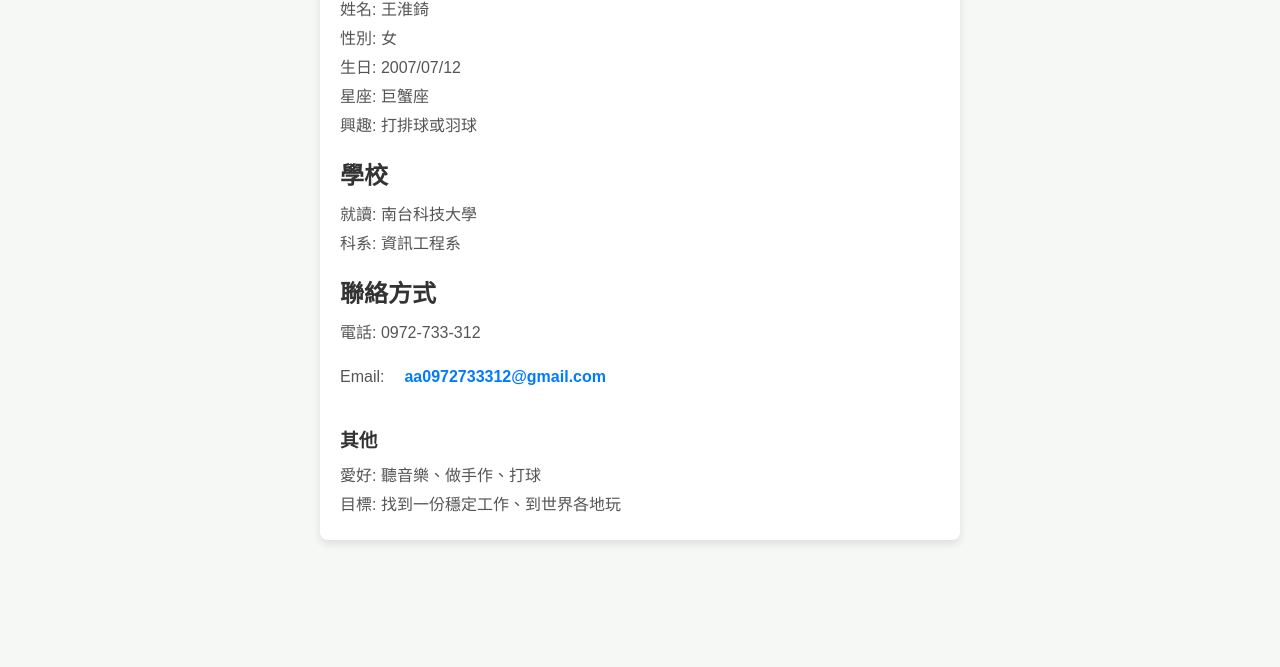
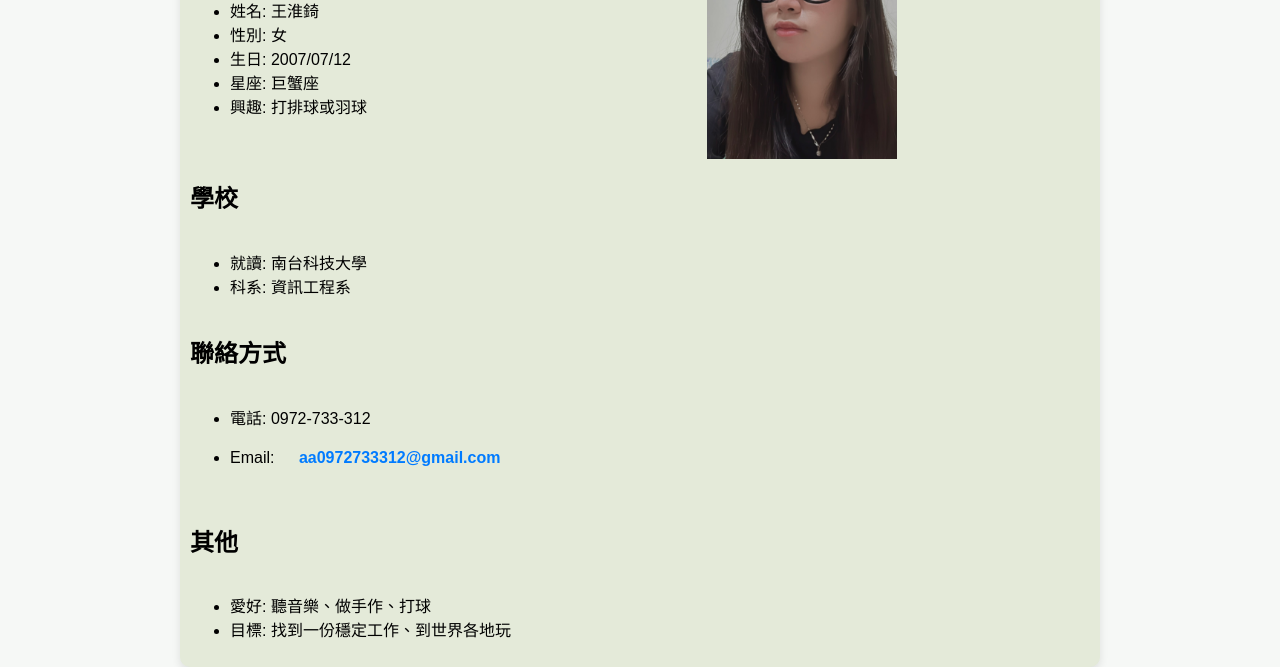
Before and after one commit to 5b1g0037/0320js, a plain HTML site: page about.html in a window 1280 px wide. Shown: the part 165-832 px from the top of the page. Before the commit the page ends 800 px from the top, so only its background shows below. Drawn offline with Linux system fonts and the light colour scheme.

Commit message:
文字間距仍要修改，自介排本1-2 調整個人資料頁面樣式，新增圖片顯示及內容結構優化

```diff
--- a/about.html
+++ b/about.html
@@ -14,13 +14,19 @@
     .container {
       display: flex;
       flex-direction: column; /* 調整為垂直排列 */
-      gap: 20px;
-      padding: 20px;
-      max-width: 600px; /* 限制容器寬度 */
+      gap: 0px; /* 調整容器內部元素的間距 */
+      padding: 10px;
+      max-width: 900px; /* 限制容器寬度 */
+      max-height: 900px; /* 限制容器高度 */
       margin: 0 auto; /* 置中容器 */
-      background-color: #ffffff; /* 設定容器背景顏色 */
+      background-color: #e4ead9; /* 設定容器背景顏色 */
       box-shadow: 0 4px 8px rgba(0, 0, 0, 0.1); /* 增加陰影效果 */
-      border-radius: 8px; /* 圓角效果 */
+      border-radius: 10px; /* 圓角效果 */
+    }
+    .info-box {
+      display: flex;
+      align-items: center; /* 垂直置中 */
+      gap: 40px; /* 調整圖片與文字的間距 */
     }
     .info-box h1, .info-box h2, .info-box h3 {
       color: #333333; /* 標題文字顏色 */
@@ -40,31 +46,52 @@
     a:hover {
       text-decoration: underline; /* 滑鼠移過時的效果 */
     }
+    .profile-image {
+      width: 190px; /* 設定圖片寬度 */
+      height: 250px; /* 設定圖片高度，與寬度相等 */
+      object-fit: cover; /* 確保圖片內容適配容器 */
+      margin-left: 300px; /* 調整圖片與文字的距離 */
+    }
+    .h2{
+      margin-top: 10px; /* 調整標題與上方內容的距離 */
+    }
   </style>
 </head>
 <body>
   <a href="index.html">回首頁</a> <!-- 回首頁 -->
   <div class="container">
     <div class="info-box">
-      <h1>個人資料</h1>
-      <p>姓名: 王淮錡</p>
-      <p>性別: 女</p>
-      <p>生日: 2007/07/12</p>
-      <p>星座: 巨蟹座</p>
-      <p>興趣: 打排球或羽球</p>
+      <!-- 圖片放在文字右側 -->
+      <div class="text-content">
+        <ul>
+          <h2>個人資料</h2>
+          <li>姓名: 王淮錡</li>
+          <li>性別: 女</li>
+          <li>生日: 2007/07/12</li>
+          <li>星座: 巨蟹座</li>
+          <li>興趣: 打排球或羽球</li>
+        </ul>
+      </div>
+      <img src="我.jpg" alt="個人照片" class="profile-image" />
+    </div>
 
-      <h2>學校</h2>
-      <p>就讀: 南台科技大學</p>
-      <p>科系: 資訊工程系</p>
+    <h2>學校</h2>
+    <ul>
+      <li>就讀: 南台科技大學</li>
+      <li>科系: 資訊工程系</li>
+    </ul>
 
-      <h2>聯絡方式</h2>
-      <p>電話: 0972-733-312</p>
-      <p>Email:<a href="mailto:aa0972733312@gmail.com">aa0972733312@gmail.com</a></p>
+    <h2>聯絡方式</h2>
+    <ul>
+      <li>電話: 0972-733-312</li>
+      <li>Email: <a href="mailto:aa0972733312@gmail.com">aa0972733312@gmail.com</a></li>
+    </ul>
 
-      <h3>其他</h3>
-      <p>愛好: 聽音樂、做手作、打球</p>
-      <p>目標: 找到一份穩定工作、到世界各地玩</p>
-    </div>
+    <h2>其他</h2>
+    <ul>
+      <li>愛好: 聽音樂、做手作、打球</li>
+      <li>目標: 找到一份穩定工作、到世界各地玩</li>
+    </ul>
   </div>
 </body>
 </html>
```
Also changed, not shown: 我.jpg (added).
